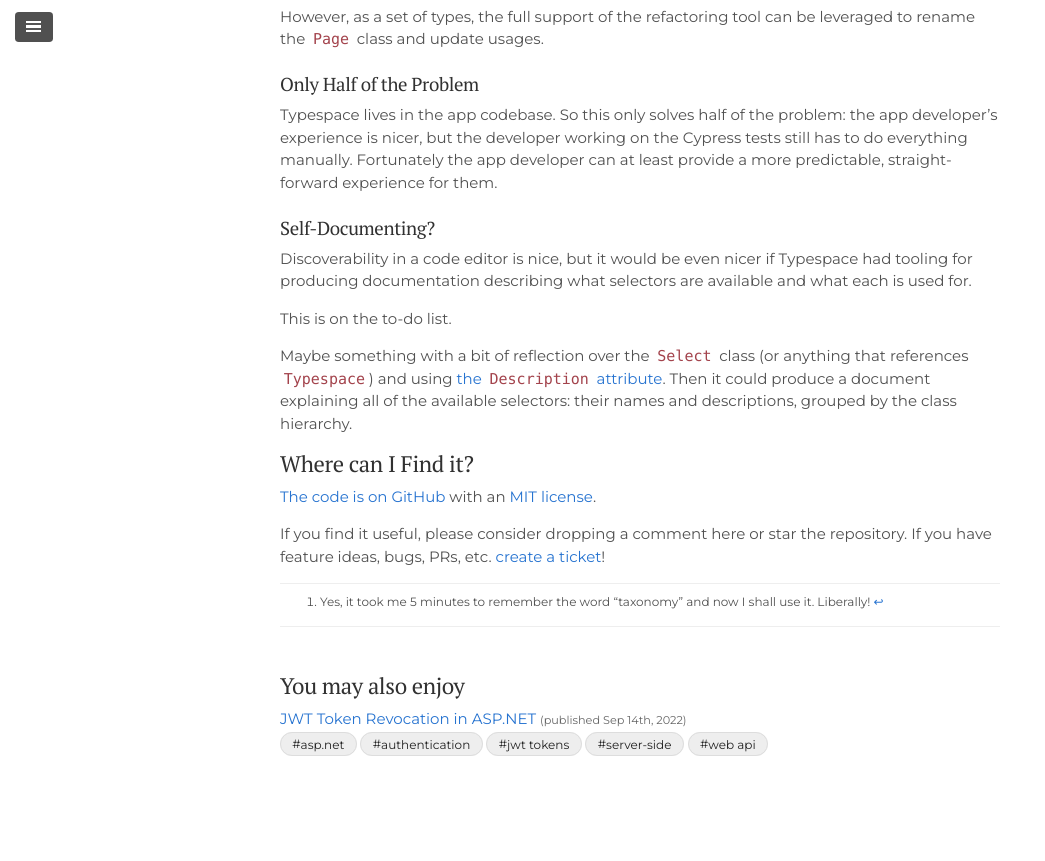
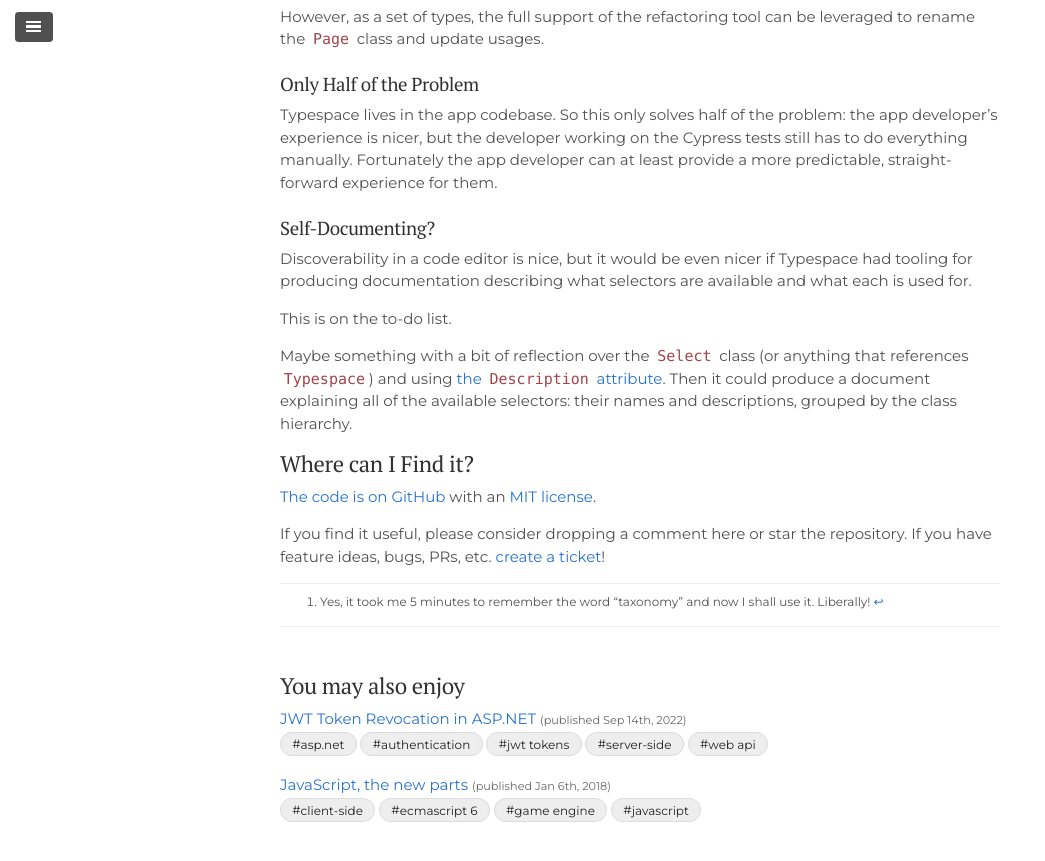
Before and after one commit to TimWilde/timwilde.github.io, a Jekyll site: the page built from _posts/2022-09-16-better-cypress-selectors-in-asp-net.md, in a window 1280 px wide and 900 px high, scrolled down 5294 px. Shown: the top 861 px of the window, without its empty margins (0-1045 px from the left). Built offline with Jekyll 4.4.1, drawn with Linux system fonts in a browser that asks for light colours; comment, search, counter and statistics services are not loaded; before the commit the page ends 6128 px from its top, so only the background shows below that.

Commit message:
Clean up.

```diff
--- a/_posts/2022-09-16-better-cypress-selectors-in-asp-net.md
+++ b/_posts/2022-09-16-better-cypress-selectors-in-asp-net.md
@@ -1,7 +1,7 @@
 ---
 layout: post
 title: Better Cypress Selectors in ASP.NET
-tags: [Client-Side, Server-Side, ASP.NET, Cypress]
+tags: [JavaScript, Client-Side, Server-Side, ASP.NET, Cypress]
 links:
   asp-net-tag-helpers: "https://docs.microsoft.com/en-us/aspnet/core/mvc/views/tag-helpers/intro?view=aspnetcore-6.0"
   cypress-best-practices: "https://docs.cypress.io/guides/references/best-practices#Selecting-Elements"
--- a/public/js/tags.js
+++ b/public/js/tags.js
@@ -20,7 +20,7 @@
       }
    }
 
-   const pageTags = document.querySelectorAll('[data-tag')
+   const pageTags = document.querySelectorAll('[data-tag]')
    for (const tagEl of pageTags) {
       tagEl.style.backgroundColor = tagColors[tagEl.dataset.tag].background
       tagEl.style.borderColor = tagColors[tagEl.dataset.tag].border
```
